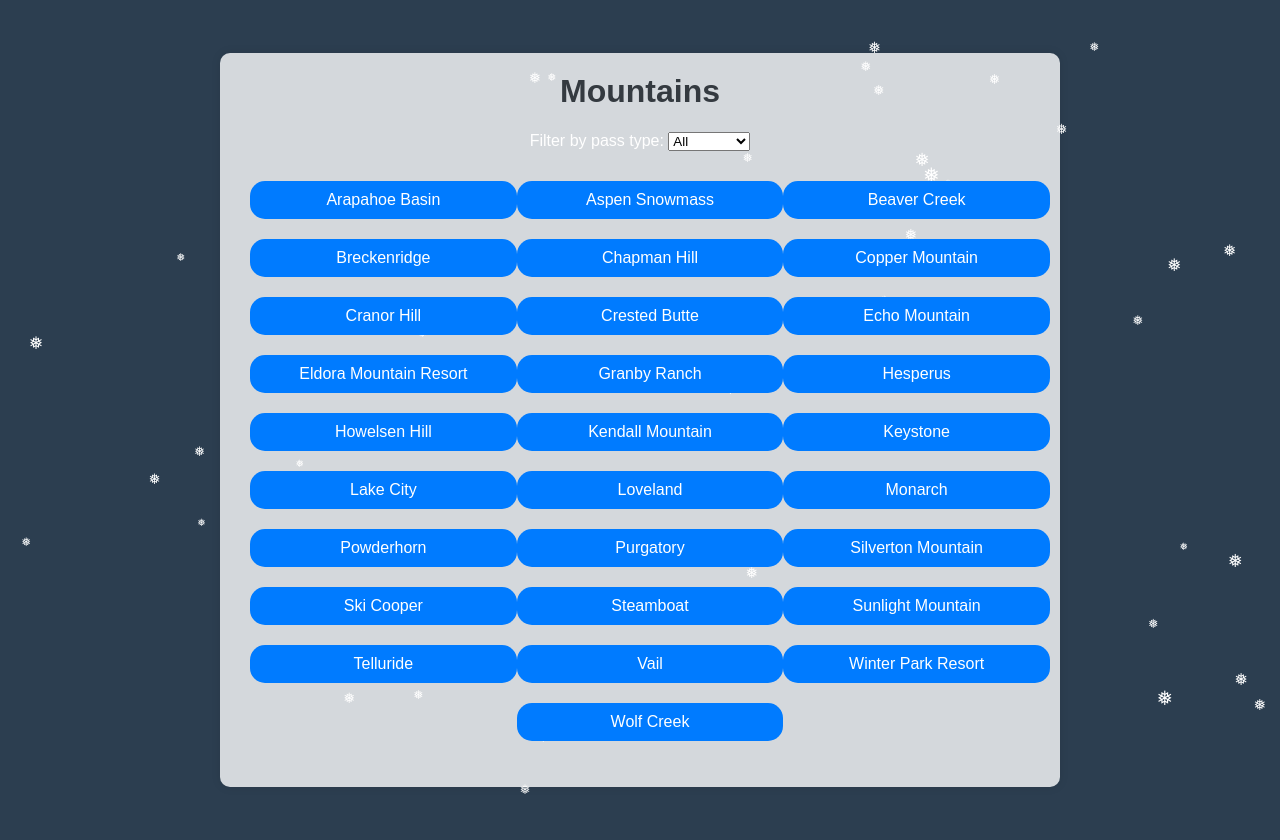
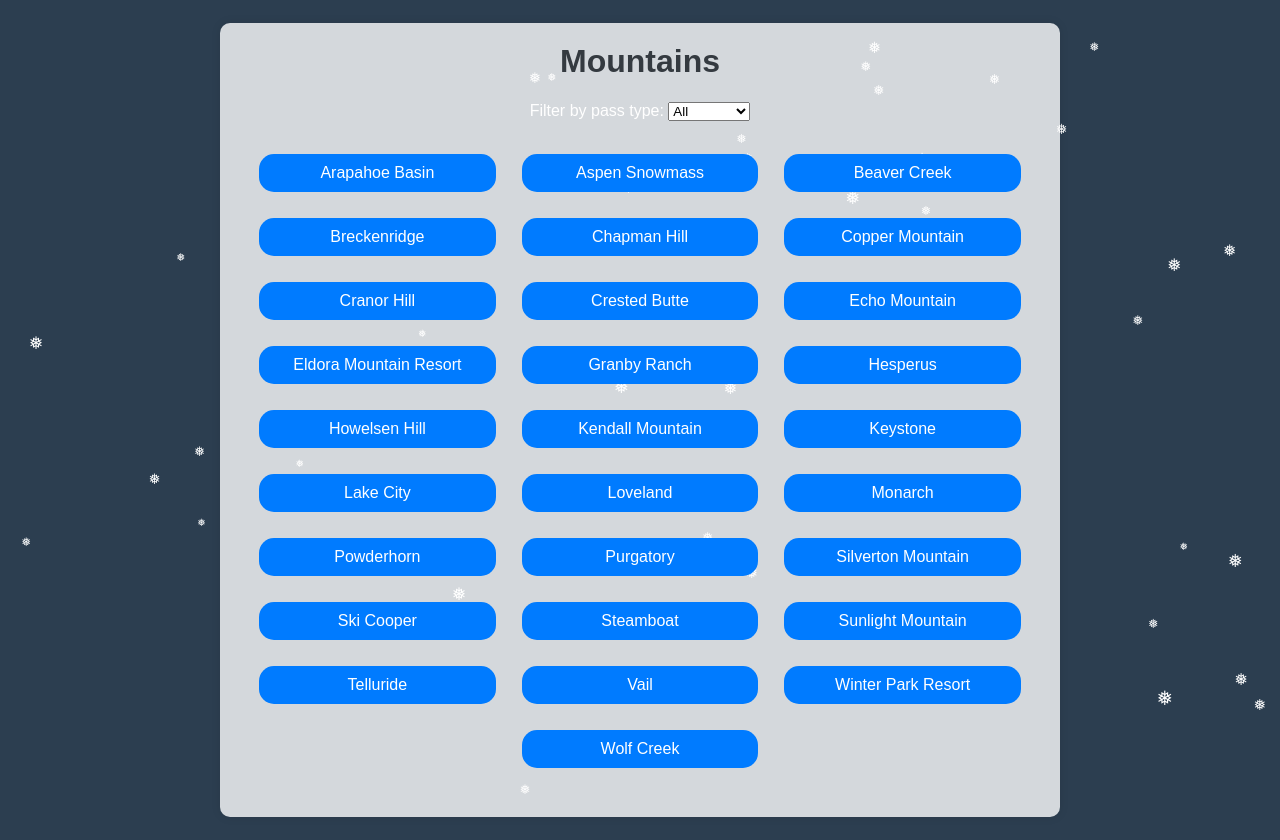
Before and after one commit to idonotwantthisaccount/3300_Project, a Django app: page / in a window 1280 px wide. Run offline with Django 5.2, Linux system fonts and the light colour scheme; data comes from the database, SQL or seed files in the repository.

Commit message:
Update mountains.html
Updated button spacing.

```diff
--- a/mountains/templates/mountains/mountains.html
+++ b/mountains/templates/mountains/mountains.html
@@ -47,8 +47,8 @@
         }
 
         .mountain-item {
-            width: calc(33.33% - 20px); /* Adjust width to fit three columns */
-            margin: 10px; /* Adjust spacing around items */
+            width: calc(33.33% - 30px); /* Adjust width to fit three columns */
+            margin: 13px; /* Adjust spacing around items */
             text-align: center; /* Center align text within item */
             box-sizing: border-box; /* Include padding and border in element's total width and height */
         }
@@ -56,7 +56,7 @@
         .mountain-button {
             display: block;
             width: calc(100% - 20px); /* Adjust width to accommodate margins */
-            padding: 10px 20px;
+            padding: 10px 10px;
             font-size: 16px;
             color: #fff;
             background-color: #007bff;
```
